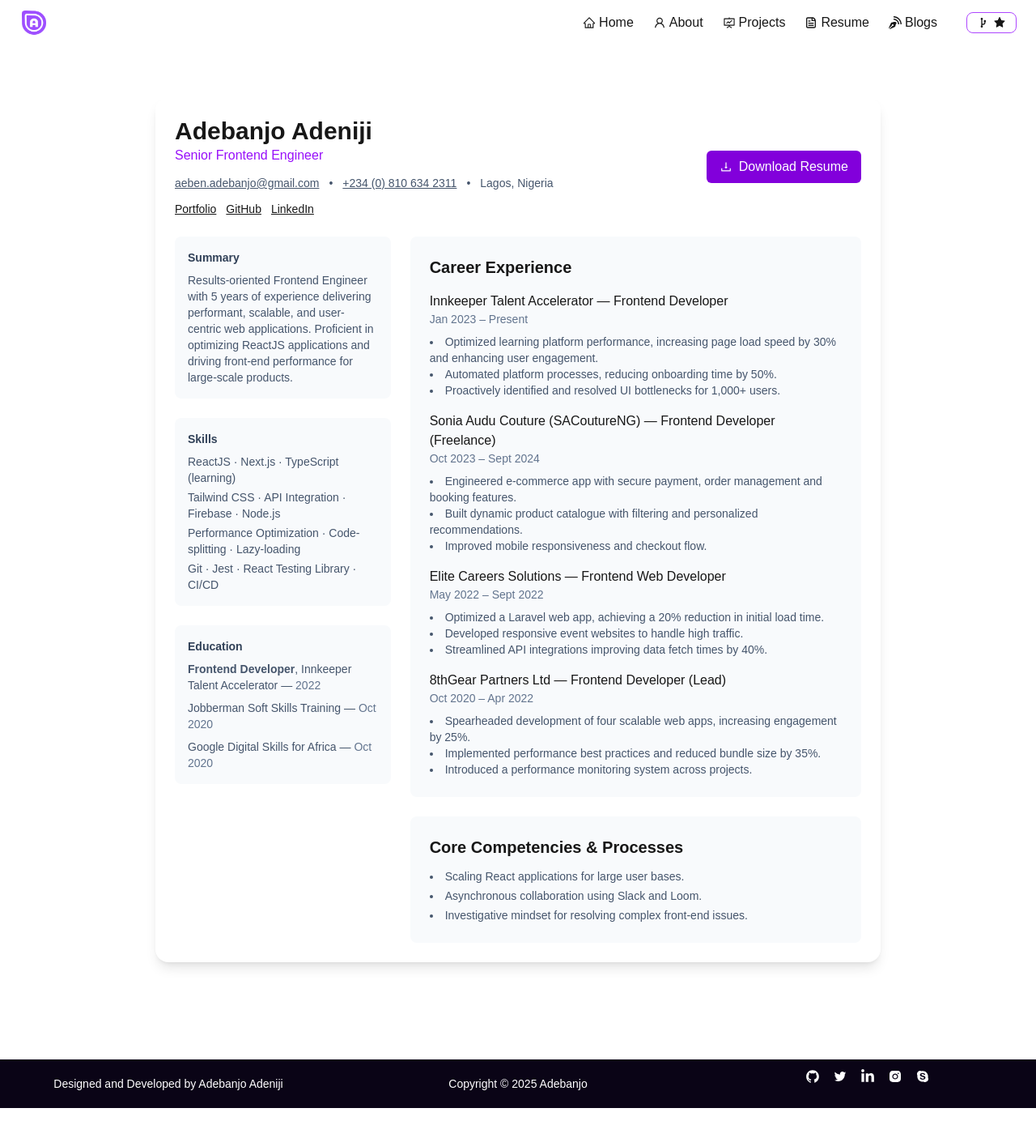
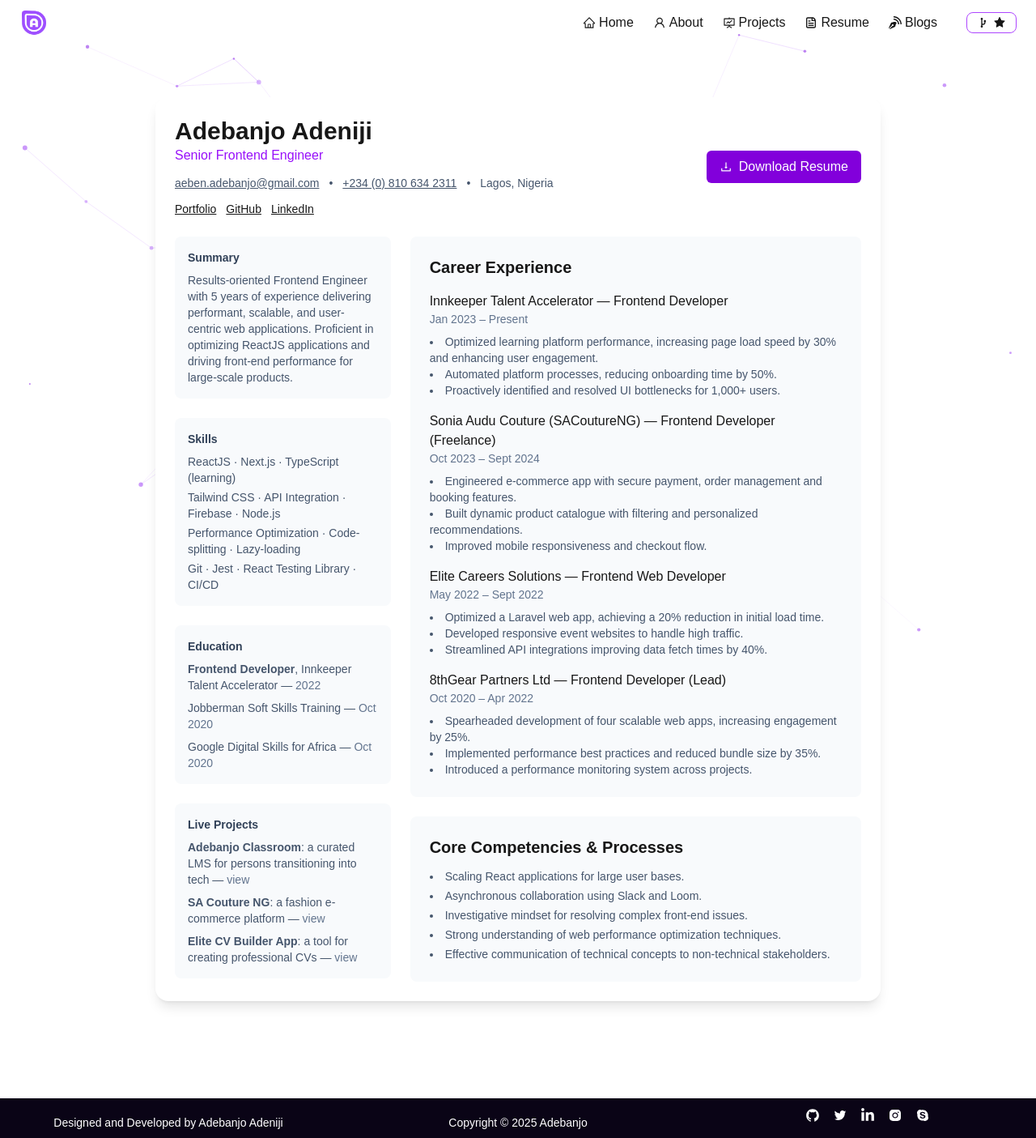
Before and after one commit to adeniji-adebanjo/portfolio-new, a Next.js app: page /resume in a window 1280 px wide. Shown: the top 1405 px of the page at 81% size. Before the commit the page ends 1368 px from the top, so only its background shows below. Built offline with nearby package versions, Linux system fonts and the light colour scheme.

Commit message:
added particle for better UI

```diff
--- a/src/app/layout.tsx
+++ b/src/app/layout.tsx
@@ -8,6 +8,7 @@ import Navbar from "@/components/Navbar";
 import Footer from "@/components/Footer";
 import AppWrapper from "@/components/AppWrapper";
 import ScrollToTop from "@/components/ScrollToTop";
+import Particle from "@/components/Particle";
 
 const geistSans = Geist({
   variable: "--font-geist-sans",
@@ -35,6 +36,7 @@ export default function RootLayout({
         className={`${geistSans.variable} ${geistMono.variable} antialiased`}
       >
         <AppWrapper>
+          <Particle />
           <Navbar />
           <ScrollToTop />
           <main>{children}</main>
--- a/src/app/resume/page.tsx
+++ b/src/app/resume/page.tsx
@@ -2,6 +2,7 @@
 
 import React, { useState } from "react";
 import { AiOutlineDownload, AiOutlineLoading3Quarters } from "react-icons/ai";
+import Link from "next/link";
 
 const ResumeComponent: React.FC = () => {
   const [downloading, setDownloading] = useState(false);
@@ -51,30 +52,25 @@ const ResumeComponent: React.FC = () => {
             <span>Lagos, Nigeria</span>
           </div>
           <div className="mt-3 flex gap-3 text-sm">
-            <a
-              href="https://adebanjo-portfolio.netlify.app/"
-              target="_blank"
-              rel="noreferrer"
-              className="text-sm underline"
-            >
+            <Link href="/" rel="noreferrer" className="text-sm underline">
               Portfolio
-            </a>
-            <a
+            </Link>
+            <Link
               href="https://github.com/adeniji-adebanjo"
               target="_blank"
               rel="noreferrer"
               className="text-sm underline"
             >
               GitHub
-            </a>
-            <a
+            </Link>
+            <Link
               href="https://www.linkedin.com/in/adebanjoadeniji/"
               target="_blank"
               rel="noreferrer"
               className="text-sm underline"
             >
               LinkedIn
-            </a>
+            </Link>
           </div>
         </div>
 
@@ -140,6 +136,42 @@ const ResumeComponent: React.FC = () => {
               <li>
                 Google Digital Skills for Africa —{" "}
                 <span className="text-slate-500">Oct 2020</span>
+              </li>
+            </ul>
+          </div>
+          <div className="p-4 rounded-lg bg-slate-50 dark:bg-slate-800">
+            <h3 className="text-sm font-semibold text-slate-700 dark:text-slate-200">
+              Live Projects
+            </h3>
+            <ul className="mt-2 text-sm text-slate-600 dark:text-slate-300 space-y-2">
+              <li>
+                <strong>Adebanjo Classroom</strong>: a curated LMS for persons
+                transitioning into tech —{" "}
+                <span className="text-slate-500">
+                  <Link
+                    href="https://adebanjoclassroom.vercel.app"
+                    target="_blank"
+                  >
+                    view
+                  </Link>
+                </span>
+              </li>
+              <li>
+                <strong>SA Couture NG</strong>: a fashion e-commerce platform —{" "}
+                <span className="text-slate-500">
+                  <Link href="https://sacoutureng.com" target="_blank">
+                    view
+                  </Link>
+                </span>
+              </li>
+              <li>
+                <strong>Elite CV Builder App</strong>: a tool for creating
+                professional CVs —{" "}
+                <span className="text-slate-500">
+                  <Link href="https://elitecvbuilder.com" target="_blank">
+                    view
+                  </Link>
+                </span>
               </li>
             </ul>
           </div>
@@ -239,6 +271,13 @@ const ResumeComponent: React.FC = () => {
               <li>
                 Investigative mindset for resolving complex front-end issues.
               </li>
+              <li>
+                Strong understanding of web performance optimization techniques.
+              </li>
+              <li>
+                Effective communication of technical concepts to non-technical
+                stakeholders.
+              </li>
             </ul>
           </section>
         </div>
--- a/src/components/Particle.tsx
+++ b/src/components/Particle.tsx
@@ -1,60 +1,87 @@
 "use client";
 
-import React, { useCallback } from "react";
-import Particles from "@tsparticles/react";
-import type { Engine } from "@tsparticles/engine";
-import { loadFull } from "tsparticles";
+import React, { useEffect, useMemo, useState } from "react";
+import Particles, { initParticlesEngine } from "@tsparticles/react";
+import {
+  type Container,
+  type ISourceOptions,
+  MoveDirection,
+  OutMode,
+} from "@tsparticles/engine";
+import { loadSlim } from "@tsparticles/slim";
 
 const Particle: React.FC = () => {
-  const particlesInit = useCallback(async (engine: Engine) => {
-    await loadFull(engine); // loads all tsparticles features
+  const [init, setInit] = useState(false);
+
+  // Initialize tsparticles engine
+  useEffect(() => {
+    initParticlesEngine(async (engine) => {
+      await loadSlim(engine);
+    }).then(() => setInit(true));
   }, []);
+
+  const particlesLoaded = async (container?: Container) => {
+    // Optional: handle container
+    console.log("Particles loaded:", container);
+  };
+
+  const options: ISourceOptions = useMemo(
+    () => ({
+      fullScreen: { enable: true, zIndex: -1 },
+      background: { color: "transparent" },
+      fpsLimit: 120,
+      interactivity: {
+        events: {
+          onHover: { enable: true, mode: "repulse" },
+          onClick: { enable: true, mode: "push" },
+        },
+        modes: {
+          push: { quantity: 2 },
+          repulse: { distance: 150, duration: 0.6 },
+        },
+      },
+      particles: {
+        number: { value: 100, density: { enable: true } },
+        color: { value: ["#c084fc", "#a855f7", "#9333ea"] }, // gradient-style palette
+        shape: { type: "circle" },
+        size: { value: { min: 1, max: 3 } },
+        opacity: {
+          value: 0.6,
+          animation: {
+            enable: true,
+            speed: 0.5,
+            minimumValue: 0.2,
+            sync: false,
+          },
+        },
+        move: {
+          direction: MoveDirection.none,
+          enable: true,
+          outModes: { default: OutMode.out },
+          random: true,
+          speed: 0.3,
+          straight: false,
+        },
+        links: {
+          enable: true,
+          distance: 150,
+          color: "#a855f7",
+          opacity: 0.2,
+          width: 1,
+        },
+      },
+      detectRetina: true,
+    }),
+    []
+  );
+
+  if (!init) return null;
 
   return (
     <Particles
       id="tsparticles"
-      init={particlesInit}
-      options={{
-        fullScreen: {
-          enable: true,
-          zIndex: -1,
-        },
-        particles: {
-          number: {
-            value: 160,
-            density: {
-              enable: true,
-              height: 1000,
-              width: 1000,
-            },
-          },
-          color: {
-            value: ["#c084fc", "#a855f7", "#9333ea"],
-          },
-          move: {
-            direction: "right",
-            speed: 0.05,
-          },
-          opacity: {
-            value: 0.5,
-            animation: {
-              enable: true,
-              speed: 1,
-            },
-          },
-          size: { value: 1 },
-        },
-        interactivity: {
-          events: {
-            onClick: { enable: true, mode: "push" },
-          },
-          modes: {
-            push: { quantity: 1 },
-          },
-        },
-        detectRetina: true,
-        background: { color: "transparent" },
-      }}
+      options={options}
+      particlesLoaded={particlesLoaded}
     />
   );
 };
```
